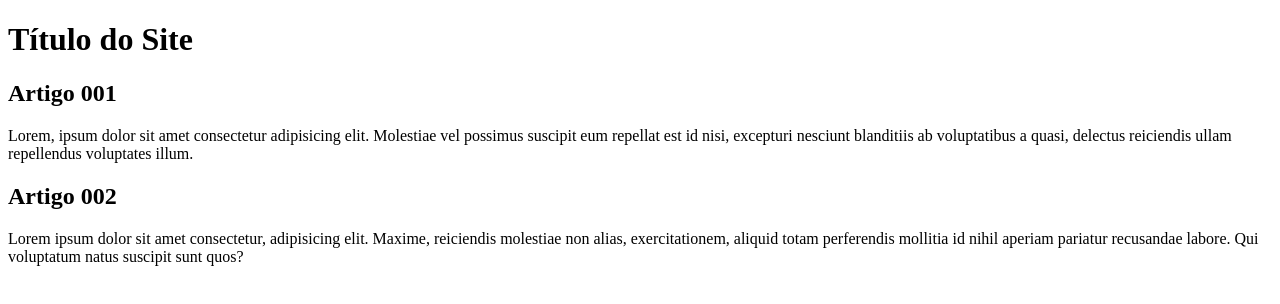
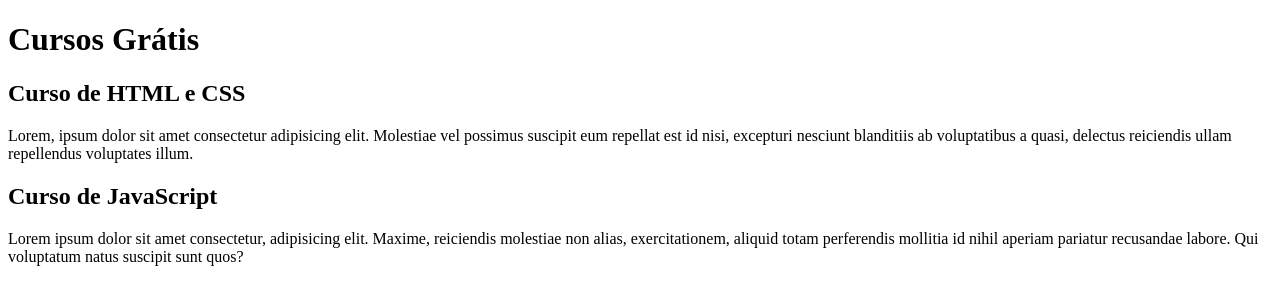
Before and after one commit to cleanyteixeira/projeto-site, a plain HTML site: page index.html in a window 1280 px wide. Drawn offline with Linux system fonts and the light colour scheme.

Commit message:
comecei a escrever o conteudo

```diff
--- a/index.html
+++ b/index.html
@@ -9,14 +9,14 @@
 <body>
     <main>
         <header>
-            <h1>Título do Site</h1>
+            <h1>Cursos Grátis</h1>
         </header>
         <article>
-            <h2>Artigo 001</h2>
+            <h2>Curso de HTML e CSS</h2>
             <p>Lorem, ipsum dolor sit amet consectetur adipisicing elit. Molestiae vel possimus suscipit eum repellat est id nisi, excepturi nesciunt blanditiis ab voluptatibus a quasi, delectus reiciendis ullam repellendus voluptates illum.</p>
         </article>
         <article>
-            <h2>Artigo 002</h2>
+            <h2>Curso de JavaScript</h2>
             <p>Lorem ipsum dolor sit amet consectetur, adipisicing elit. Maxime, reiciendis molestiae non alias, exercitationem, aliquid totam perferendis mollitia id nihil aperiam pariatur recusandae labore. Qui voluptatum natus suscipit sunt quos?</p>
         </article>
     </main>
```
